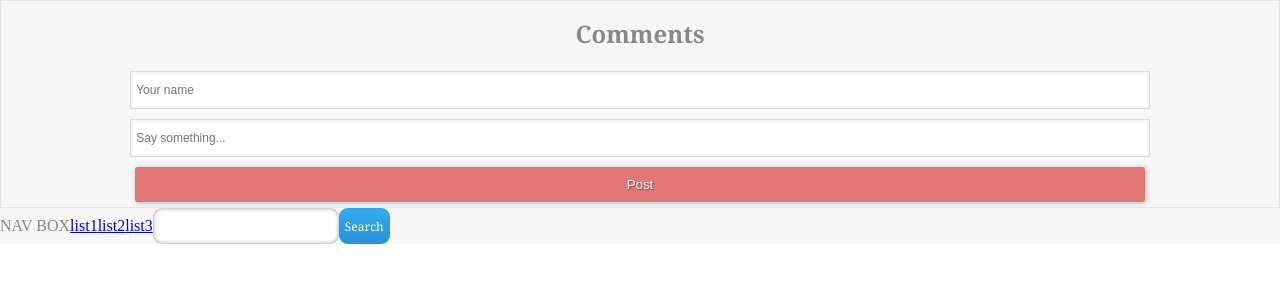
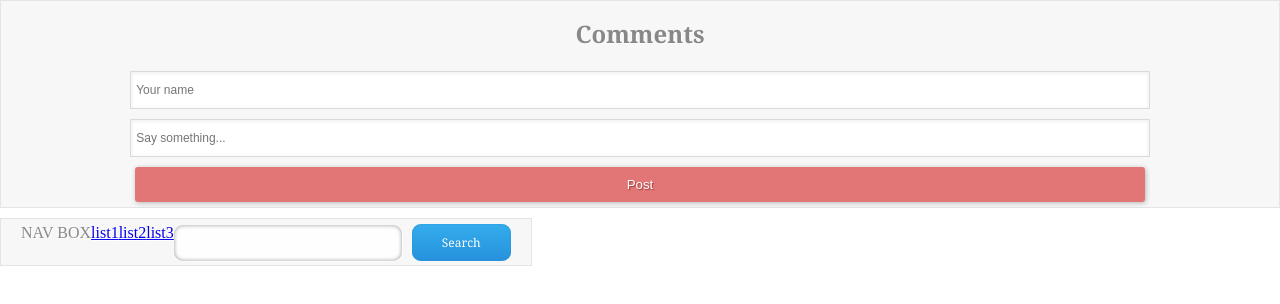
Before and after one commit to AbstractThinks/reactsoucecode, a website: page proj/components/test.html in a window 1280 px wide. Drawn offline with Linux system fonts and the light colour scheme.

Commit message:
20160318

```diff
--- a/proj/components/test.html
+++ b/proj/components/test.html
@@ -6,7 +6,7 @@
 </head>
 <body>
 	<div id="commentbox"></div>
-	<div id="navbox"></div>
+	<div id="navbox" style="margin-top: 10px;"></div>
 </body>
 	<script src='../lib/react.js'></script>
 	<script src='../lib/react-dom.js'></script>
--- a/proj/sass/navbox.scss
+++ b/proj/sass/navbox.scss
@@ -2,20 +2,26 @@
 .navbox{
 	color: $g-color;
 	background-color: $g-background-color;
+	padding:5px 20px 11px;
+	text-shadow: 1px 1px 1px #FFF;
+	border:1px solid #E4E4E4;
+	display: inline-block;
 	.brand-navbox,.menu-navbox,.search-navbox{
-		display: inline-flex;
+		float: left;
+		height: 30px;
 	};
 	.brand-navbox{
 
 	}
 	.menu-navbox{
 		li{
-			display: inline-block;
+			float: left;
 			list-style-type:none;
 		};
 	};
 	.search-navbox {
 		input {
+			width: 220px;
 			background:#fefefe;
 			border: none;
 			font: $g-font;
@@ -49,6 +55,8 @@
 			background: -ms-linear-gradient(top, rgba(52,173,236,1) 0%,rgba(38,145,220,1) 100%);
 			background: linear-gradient(to bottom, rgba(52,173,236,1) 0%,rgba(38,145,220,1) 100%);
 			filter: progid:DXImageTransform.Microsoft.gradient( startColorstr='#34adec', endColorstr='#2691dc',GradientType=0 );
+			padding: 10px 30px;
+			margin-left: 10px;
 			border: none;
 			color:#fff;
 			cursor: pointer;
```
Also changed, not shown: proj/build/style/app.css, 1 other file.
